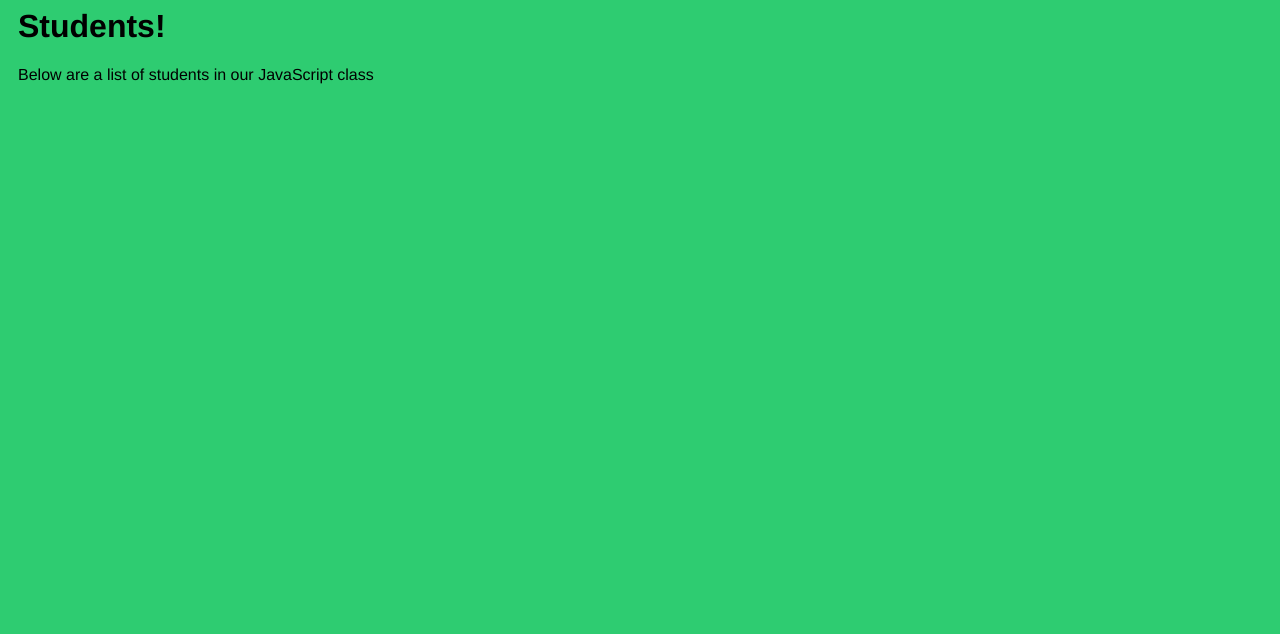
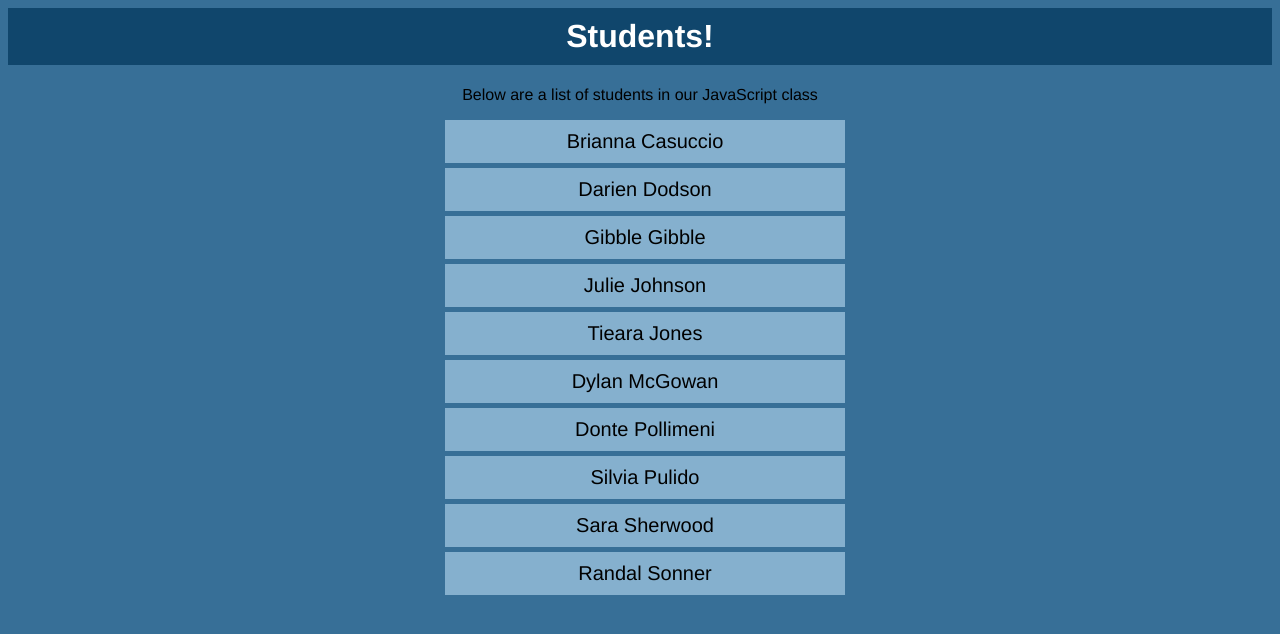
Before and after one commit to spoonben/fix-me, a plain HTML site: page index.html in a window 1280 px wide. Drawn offline with nearby package versions, Linux system fonts and the light colour scheme.

Commit message:
dded comma, moved var html before the arrary so that it got all the names, added a div with the class "picture" and a div with the class "note", added a toggle for not and picture so that it displayed them on click,returned students array, changed .html to .append

```diff
--- a/index.css
+++ b/index.css
@@ -1,17 +1,34 @@
 body {
-    background: #2ecc71;
+    background: #376f97;
     font-family: Helvetica;
-    padding:0 10px;
+    text-align: center;
+}
+li {
+  margin: 0 auto;
+  padding: 10px 0px 10px 0px;
+}
+h1 {
+  background-color: #10466c;
+  padding: 10px;
+  color: #ffffff;
 }
 #students {
 	list-style:none;
-	margin:0;
-	padding:0;
+  text-align: center;
+  width: 400px;
+  margin: 0 auto;
+  padding: 0;
+  display: block;
 }
 .student {
-	background: #ecf0f1;
+	background: #85b0ce;
 	margin:5px;
-	width:200px;
+	width:400px;
 	color:#000;
-	padding:10px;
+  text-align: center;
+  font-size: 20px;
 }
+
+.picture, .note {
+  display: none;
+}
--- a/index.js
+++ b/index.js
@@ -2,20 +2,22 @@ $(function() {
 
 	var students = getStudents();
 	listStudents(students);
-	$('#student').on('click', function() {
-		// Insert your click event here!
+	$('.student').on('click', function() {
+		$(this).find('.picture').toggle();
+		$(this).find('.note').toggle();
 	});
 
 	function listStudents(students) {
+		var	html = '';
 		for(var i = 0; i < students.length; i++){
 			var student = students[i];
-			var	html = '';
 			html += '<li class="student">';
-			html += '<div class="first-name">' + student.fname + '</div>';
-			html += '<div class="last-name">' + student.lname + '</div>';
+			html += '<div class="first-name">' + student.fname + ' ' + student.lname + '</div>';
+			html += '<div class="picture"><img src="' + student.picture + '"/></div>';
+			html += '<div class="note">' +student.note + '</div>';
 			html += '</li>';
 		}
-		$('#students').html(html);
+		$('#students').append(html);
 	};
 
 	function getStudents() {
@@ -39,7 +41,7 @@ $(function() {
 	      "lname": "Gibble",
 	      "gender": "male",
 	      "picture": "http://i.imgur.com/7KYjDNh.jpg",
-	      "note": "Gibble's teachers often yell at him \"GOSH DARNIT GIBBLE\""
+	      "note": "Gibble's teachers often yell at him \"GOD DAMNIT GIBBLE\""
 	    },
 	    {
 	      "fname": "Julie",
@@ -66,7 +68,7 @@ $(function() {
 	      "fname": "Donte",
 	      "lname": "Pollimeni",
 	      "gender": "male",
-	      "picture": "http://i.imgur.com/7KYjDNh.jpg"
+	      "picture": "http://i.imgur.com/7KYjDNh.jpg",
 	      "note": "Donte likes hats. Especially TF2 hats."
 	    },
 	    {
@@ -91,5 +93,6 @@ $(function() {
 	      "note": "Bikes, bikes, bikes, I like inferior hockey teams."
 	    }
 	  ];
+		return students;
 	};
 });
```
